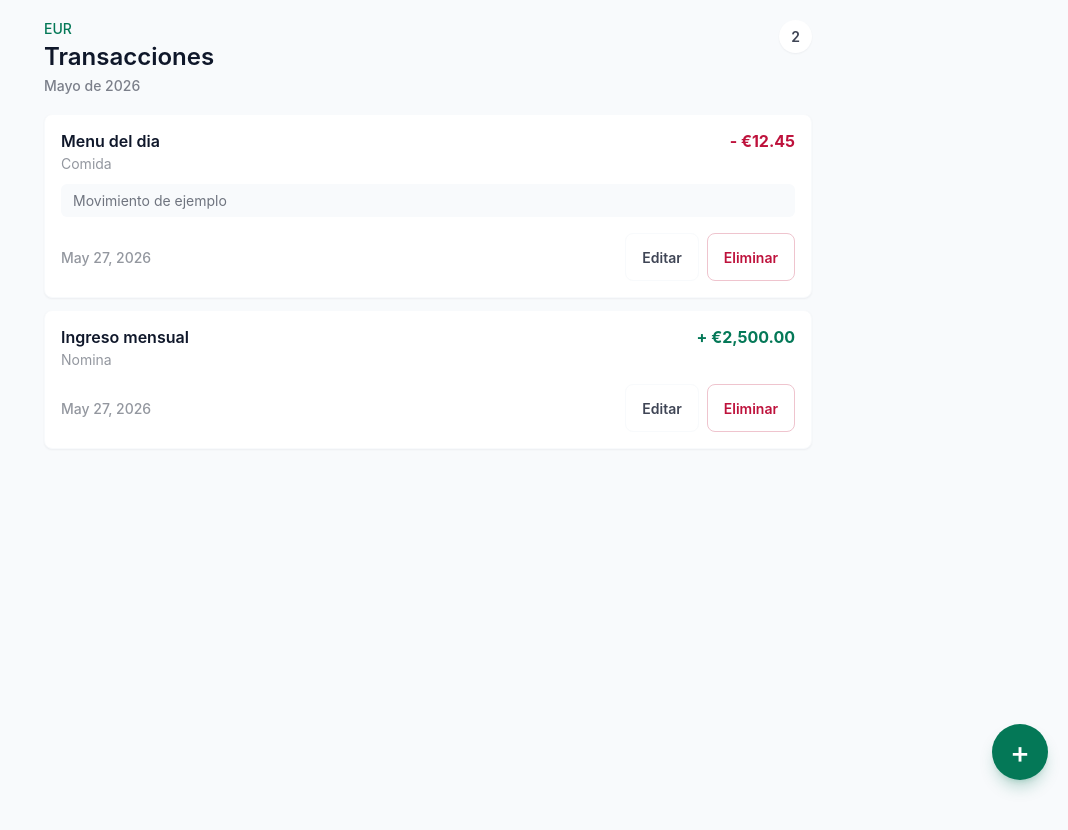
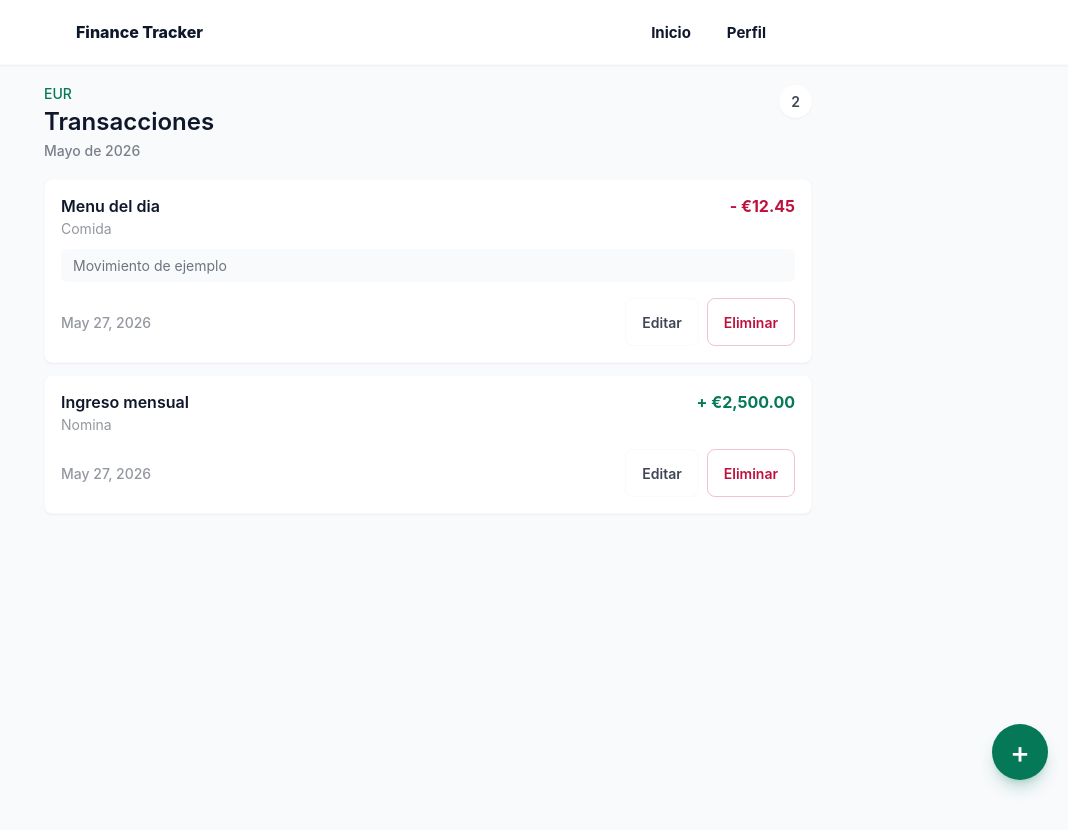
Before and after one commit to i42maroa/finance-tracker, an Angular app: page /transactions in a window 1280 px wide. Shown: the top 830 px of the page, without its empty margins (212-1280 px from the left). Before the commit the page ends 800 px from the top, so only its background shows below. Built offline with nearby package versions, Linux system fonts and the light colour scheme.

Commit message:
add navbar

```diff
--- a/src/app/app.html
+++ b/src/app/app.html
@@ -1,2 +1,3 @@
+<app-navbar />
 <router-outlet />
 <app-snackbar />
--- a/src/app/app.routes.ts
+++ b/src/app/app.routes.ts
@@ -2,6 +2,12 @@ import { Routes } from '@angular/router';
 import { Accounts } from './features/accounts/accounts';
 import { Home } from './features/home/home';
 import { Transactions } from './features/transactions/transactions';
+import { NavItem } from './shared/models/navigation.model';
+
+export const appNavItems: NavItem[] = [
+  { label: 'Inicio', route: '/', exact: true },
+  { label: 'Perfil', route: '/accounts', exact: false },
+];
 
 export const routes: Routes = [
   {
--- a/src/app/app.ts
+++ b/src/app/app.ts
@@ -1,11 +1,12 @@
 import { Component } from '@angular/core';
 import { RouterOutlet } from '@angular/router';
 
+import { Navbar } from './shared/ui/navbar/navbar';
 import { Snackbar } from './shared/ui/snackbar/snackbar';
 
 @Component({
   selector: 'app-root',
-  imports: [RouterOutlet, Snackbar],
+  imports: [Navbar, RouterOutlet, Snackbar],
   templateUrl: './app.html',
   styleUrl: './app.css',
 })
--- /dev/null
+++ b/src/app/shared/models/navigation.model.ts
@@ -0,0 +1,5 @@
+export interface NavItem {
+  label: string;
+  route: string;
+  exact: boolean;
+}
--- /dev/null
+++ b/src/app/shared/ui/navbar/navbar.css
@@ -0,0 +1,144 @@
+.navbar {
+  position: relative;
+  z-index: 20;
+  border-bottom: 1px solid var(--color-page);
+  background: var(--color-secondary);
+  box-shadow: 0 1px 2px color-mix(in srgb, var(--color-text), transparent 95%);
+}
+
+.navbar-shell {
+  display: grid;
+  width: 100%;
+  max-width: 48rem;
+  margin: 0 auto;
+  padding: 0.75rem 1rem;
+  gap: 0.75rem;
+}
+
+.brand-link,
+.nav-link {
+  color: var(--color-text);
+  text-decoration: none;
+}
+
+.brand-link {
+  min-width: 0;
+  align-self: center;
+  overflow: hidden;
+  font-size: 1rem;
+  font-weight: 800;
+  text-overflow: ellipsis;
+  white-space: nowrap;
+}
+
+.menu-button {
+  display: inline-flex;
+  width: 3rem;
+  height: 3rem;
+  grid-column: 2;
+  grid-row: 1;
+  align-items: center;
+  justify-content: center;
+  justify-self: end;
+  border: 1px solid var(--color-page);
+  border-radius: 0.5rem;
+  background: var(--color-secondary);
+  color: var(--color-text);
+}
+
+.menu-button:focus-visible,
+.brand-link:focus-visible,
+.nav-link:focus-visible {
+  outline: 3px solid color-mix(in srgb, var(--color-primary), var(--color-secondary) 70%);
+  outline-offset: 2px;
+}
+
+.menu-line {
+  position: absolute;
+  width: 1.125rem;
+  height: 0.125rem;
+  border-radius: 999px;
+  background: currentColor;
+}
+
+.menu-line:nth-child(1) {
+  transform: translateY(-0.375rem);
+}
+
+.menu-line:nth-child(3) {
+  transform: translateY(0.375rem);
+}
+
+.nav-links {
+  position: absolute;
+  top: 100%;
+  right: 1rem;
+  left: 1rem;
+  z-index: 30;
+  display: none;
+  gap: 0.5rem;
+  border: 1px solid var(--color-page);
+  border-radius: 0.5rem;
+  padding: 0.5rem;
+  background: var(--color-secondary);
+  box-shadow:
+    0 10px 15px -3px color-mix(in srgb, var(--color-text), transparent 90%),
+    0 4px 6px -4px color-mix(in srgb, var(--color-text), transparent 90%);
+}
+
+.nav-links-open {
+  display: grid;
+}
+
+.nav-link {
+  display: flex;
+  min-height: 3rem;
+  align-items: center;
+  border-radius: 0.5rem;
+  padding: 0 0.875rem;
+  font-size: 0.9375rem;
+  font-weight: 700;
+}
+
+.nav-link-active {
+  background: color-mix(in srgb, var(--color-primary), var(--color-secondary) 90%);
+  color: var(--color-primary);
+}
+
+@media (min-width: 640px) {
+  .navbar-shell {
+    display: flex;
+    align-items: center;
+    justify-content: space-between;
+    padding-right: 1.5rem;
+    padding-left: 1.5rem;
+  }
+
+  .menu-button {
+    display: none;
+  }
+
+  .nav-links {
+    position: static;
+    display: flex;
+    align-items: center;
+    border: 0;
+    padding-top: 0;
+    padding-right: 0;
+    padding-bottom: 0;
+    padding-left: 0;
+    background: transparent;
+    box-shadow: none;
+  }
+
+  .nav-link {
+    min-height: 2.5rem;
+  }
+}
+
+@media (min-width: 1024px) {
+  .navbar-shell {
+    padding-right: 2rem;
+    padding-left: 2rem;
+  }
+}
--- /dev/null
+++ b/src/app/shared/ui/navbar/navbar.html
@@ -0,0 +1,36 @@
+<header class="navbar">
+  <nav class="navbar-shell" aria-label="Navegacion principal">
+    <a class="brand-link" routerLink="/" (click)="closeMenu()">Finance Tracker</a>
+
+    <button
+      class="menu-button"
+      type="button"
+      aria-label="Abrir menu de navegacion"
+      [attr.aria-expanded]="isMenuOpen"
+      aria-controls="primary-navigation"
+      (click)="toggleMenu()"
+    >
+      <span class="menu-line"></span>
+      <span class="menu-line"></span>
+      <span class="menu-line"></span>
+    </button>
+
+    <div
+      id="primary-navigation"
+      class="nav-links"
+      [class.nav-links-open]="isMenuOpen"
+    >
+      @for (item of navItems; track navItemTrackBy($index, item)) {
+        <a
+          class="nav-link"
+          [routerLink]="item.route"
+          routerLinkActive="nav-link-active"
+          [routerLinkActiveOptions]="{ exact: item.exact }"
+          (click)="closeMenu()"
+        >
+          {{ item.label }}
+        </a>
+      }
+    </div>
+  </nav>
+</header>
--- /dev/null
+++ b/src/app/shared/ui/navbar/navbar.ts
@@ -0,0 +1,29 @@
+import { Component } from '@angular/core';
+import { RouterLink, RouterLinkActive } from '@angular/router';
+
+import { appNavItems } from '../../../app.routes';
+import { NavItem } from '../../models/navigation.model';
+
+@Component({
+  selector: 'app-navbar',
+  imports: [RouterLink, RouterLinkActive],
+  templateUrl: './navbar.html',
+  styleUrl: './navbar.css',
+})
+export class Navbar {
+  readonly navItems = appNavItems;
+
+  isMenuOpen = false;
+
+  toggleMenu(): void {
+    this.isMenuOpen = !this.isMenuOpen;
+  }
+
+  closeMenu(): void {
+    this.isMenuOpen = false;
+  }
+
+  navItemTrackBy(_: number, item: NavItem): string {
+    return item.route;
+  }
+}
```
Also changed, not shown: 1 other file (tests, documents, lock files or other folders).
